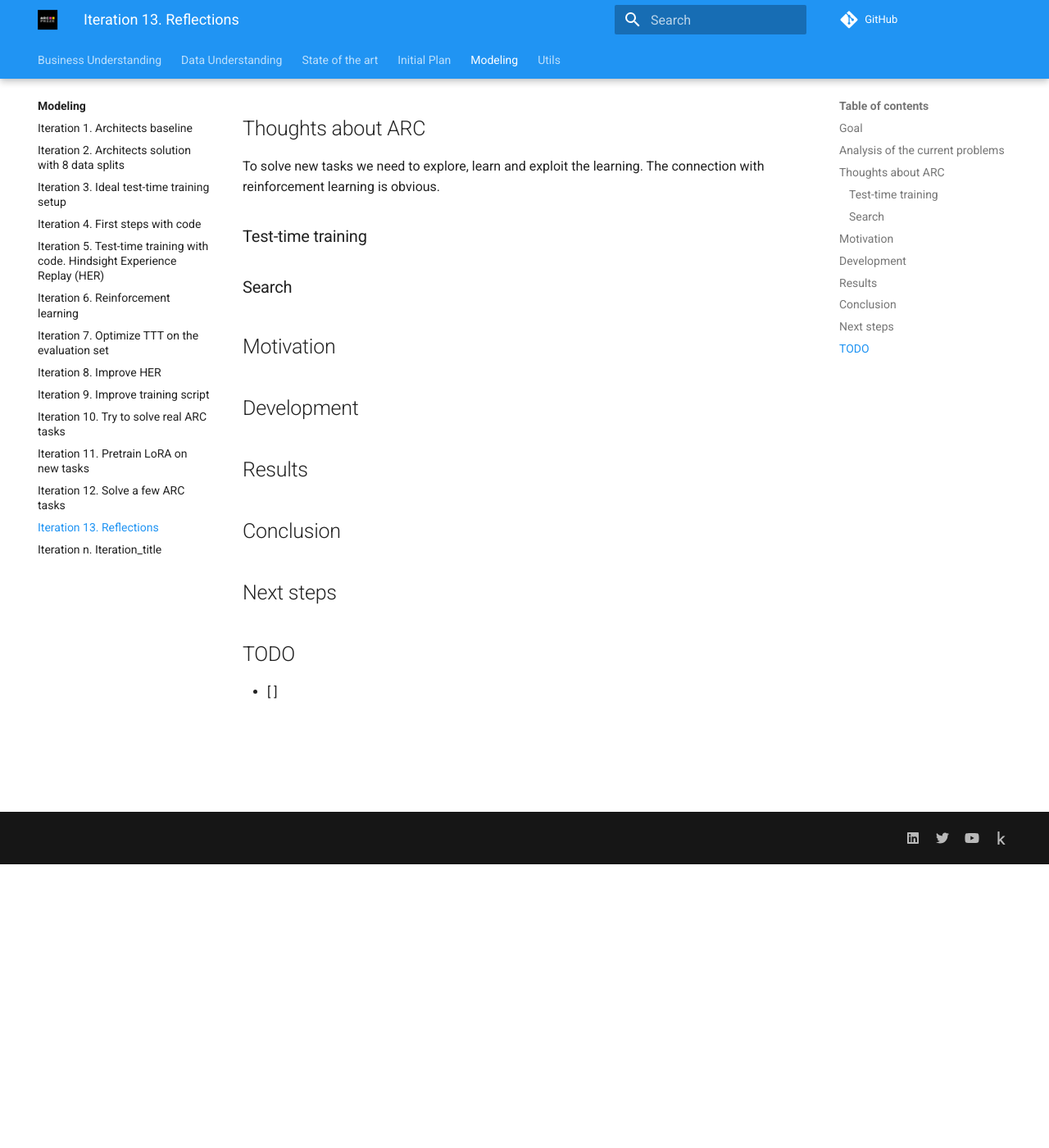
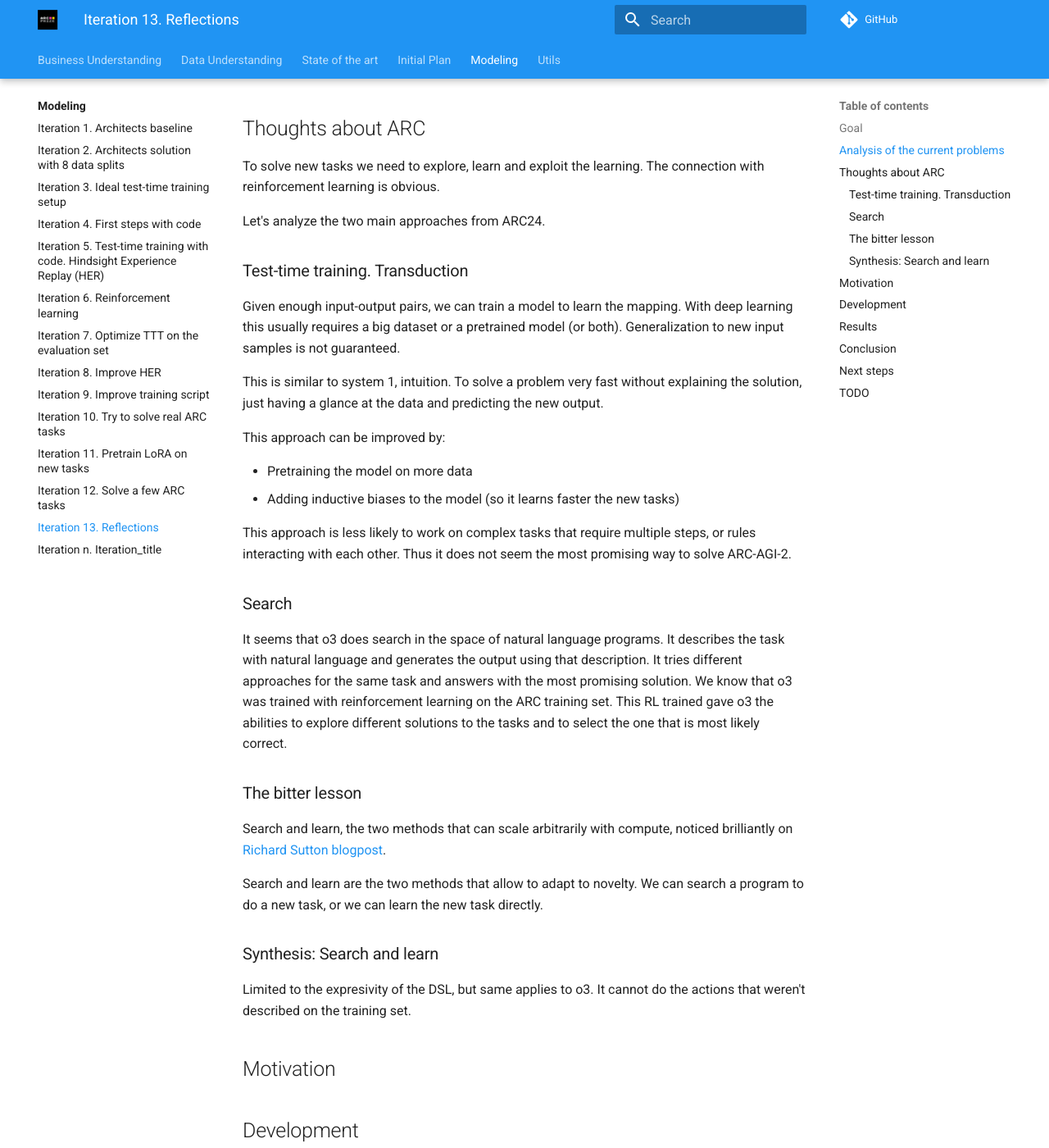
Before and after one commit to ironbar/arc25, an MkDocs documentation site: the page built from docs/modeling/Iteration_13_reflections.md, in a window 1280 px wide and 1400 px high, scrolled down 346 px. Shown: the whole window at 82% size. Built offline with MkDocs 1.6.1 and Material for MkDocs 9.7.7, drawn with Linux system fonts in a browser that asks for light colours; comment, search, counter and statistics services are not loaded.

Commit message:
added thoughts

```diff
--- a/docs/modeling/Iteration_13_reflections.md
+++ b/docs/modeling/Iteration_13_reflections.md
@@ -21,11 +21,43 @@ Think about the current approach and propose next steps.
 
 To solve new tasks we need to explore, learn and exploit the learning. The connection with reinforcement learning is obvious.
 
-### Test-time training
+Let's analyze the two main approaches from ARC24.
 
+### Test-time training. Transduction
 
+Given enough input-output pairs, we can train a model to learn the mapping. With deep learning this usually
+requires a big dataset or a pretrained model (or both). Generalization to new input samples is not guaranteed.
+
+This is similar to system 1, intuition. To solve a problem very fast without explaining the solution, just having
+a glance at the data and predicting the new output.
+
+This approach can be improved by:
+
+- Pretraining the model on more data
+- Adding inductive biases to the model (so it learns faster the new tasks)
+
+This approach is less likely to work on complex tasks that require multiple steps, or rules interacting with each other.
+Thus it does not seem the most promising way to solve ARC-AGI-2.
 
 ### Search
+
+It seems that o3 does search in the space of natural language programs. It describes the task with
+natural language and generates the output using that description. It tries different approaches
+for the same task and answers with the most promising solution.
+We know that o3 was trained with reinforcement learning on the ARC training set. This RL trained
+gave o3 the abilities to explore different solutions to the tasks and to select the one that is most likely correct.
+
+### The bitter lesson
+
+Search and learn, the two methods that can scale arbitrarily with compute, noticed brilliantly on [Richard Sutton blogpost](http://www.incompleteideas.net/IncIdeas/BitterLesson.html).
+
+Search and learn are the two methods that allow to adapt to novelty. We can search a program to do a new task,
+or we can learn the new task directly.
+
+### Synthesis: Search and learn
+
+Limited to the expresivity of the DSL, but same applies to o3. It cannot do the actions that weren't described
+on the training set.
 
 ## Motivation
 
```
